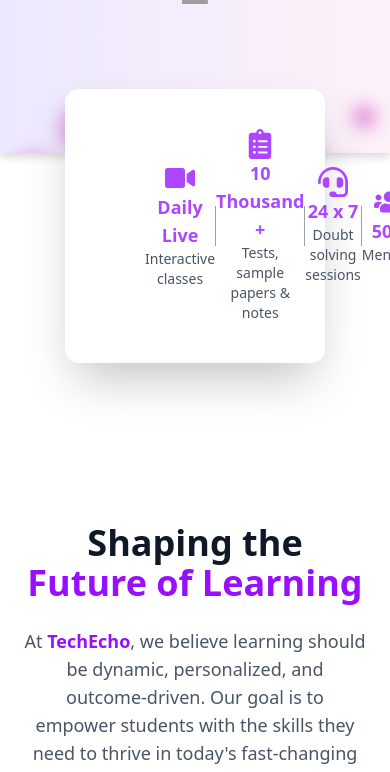
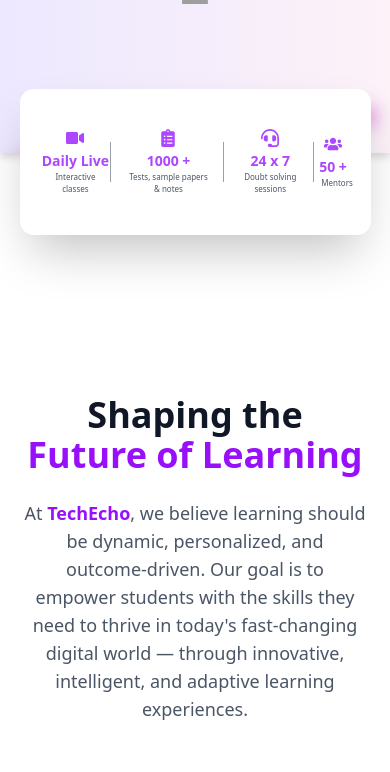
Before and after one commit to TechEcho-24/techecho-school, a React (Vite) app: page / in a window 390 px wide. Shown: the part 980-1752 px from the top of the page. Built offline with nearby package versions, Linux system fonts and the light colour scheme; grey boxes are pictures that could not be loaded.

Commit message:
responsive

```diff
--- a/src/components/home/Features.tsx
+++ b/src/components/home/Features.tsx
@@ -1,5 +1,5 @@
 import { type FC, type JSX } from "react";
-import { FaVideo, FaClipboardList, FaHeadset, FaUsers } from "react-icons/fa";
+import { FaClipboardList, FaHeadset, FaUsers, FaVideo } from "react-icons/fa";
 
 interface FeatureItem {
   icon: JSX.Element;
@@ -9,22 +9,22 @@
 
 const features: FeatureItem[] = [
   {
-    icon: <FaVideo className='text-purple-500 text-3xl' />,
+    icon: <FaVideo className='text-purple-500 md:text-3xl text-lg mb-1' />,
     title: "Daily Live",
     description: "Interactive classes",
   },
   {
-    icon: <FaClipboardList className='text-purple-500 text-3xl' />,
-    title: "10 Thousand +",
+    icon: <FaClipboardList className='text-purple-500 md:text-3xl text-lg mb-1' />,
+    title: "1000 +",
     description: "Tests, sample papers & notes",
   },
   {
-    icon: <FaHeadset className='text-purple-500 text-3xl' />,
+    icon: <FaHeadset className='text-purple-500 md:text-3xl text-lg mb-1' />,
     title: "24 x 7",
     description: "Doubt solving sessions",
   },
   {
-    icon: <FaUsers className='text-purple-500 text-3xl' />,
+    icon: <FaUsers className='text-purple-500 md:text-3xl text-lg mb-1' />,
     title: "50 +",
     description: "Mentors",
   },
@@ -32,16 +32,16 @@
 
 export const CourseFeatures: FC = () => {
   return (
-    <div className='relative bottom-16 px-20 shadow-2xl flex justify-between items-center text-center py-10 rounded-xl bg-white'>
+    <div className='relative bottom-16 md:px-20 px-2 shadow-2xl flex md:justify-around  justify-center items-center text-center py-10 rounded-xl bg-white w-full'>
       {features.map((feature, idx) => (
         <>
-          <div key={idx} className='flex justify-center items-center'>
-            <div className='flex flex-col justify-center items-center'>
+          <div key={idx} className='flex justify-center items-center '>
+            <div className='flex flex-col justify-center items-center '>
               {feature.icon}
-              <h3 className='text-lg font-semibold text-purple-500'>
+              <h3 className='mg:text-lg text-sm font-semibold text-purple-500'>
                 {feature.title}
               </h3>
-              <p className='text-gray-600 text-sm'>{feature.description}</p>
+              <p className='text-gray-600 md:text-sm md:w-full w-[75%] text-[8px]'>{feature.description}</p>
             </div>
           </div>
           {idx !== features.length - 1 && (
--- a/src/components/home/Testimonials.tsx
+++ b/src/components/home/Testimonials.tsx
@@ -1,5 +1,6 @@
-import { type FC } from "react";
-import { motion } from "framer-motion";
+import { AnimatePresence, motion } from "framer-motion";
+import { ChevronLeft, ChevronRight } from "lucide-react";
+import { type FC, useState } from "react";
 
 interface Testimonial {
   quote: string;
@@ -33,29 +34,38 @@
 ];
 
 export const Testimonials: FC = () => {
+  const [index, setIndex] = useState(0);
+
+  const prev = () => {
+    setIndex((prev) => (prev - 1 + testimonials.length) % testimonials.length);
+  };
+
+  const next = () => {
+    setIndex((prev) => (prev + 1) % testimonials.length);
+  };
+
   return (
-    <section className='py-20 px-6 md:px-20 bg-white'>
-      <div className='max-w-6xl mx-auto'>
+    <section className="py-20 px-6 md:px-20 bg-white">
+      <div className="max-w-6xl mx-auto">
         {/* Top Section */}
-        <div className='flex items-center gap-4 mb-12'>
-          {/* Arrow (manually insert) */}
+        <div className="flex items-center gap-4 mb-12">
           <img
-            src='/assets/home/Vector.png'
-            alt='arrow'
-            className='w-6 h-6 md:w-16 md:h-16 mr-10 mt-1'
+            src="/assets/home/Vector.png"
+            alt="arrow"
+            className="w-6 h-6 md:w-16 md:h-16 mr-10 mt-1"
           />
           <div>
-            <h2 className='text-xl md:text-3xl font-medium text-gray-700'>
+            <h2 className="text-xl md:text-3xl font-medium text-gray-700">
               Students Success Stories:
             </h2>
-            <h3 className='text-2xl md:text-4xl font-bold bg-gradient-to-r from-purple-500 to-pink-500 text-transparent bg-clip-text'>
+            <h3 className="text-2xl md:text-4xl font-bold bg-gradient-to-r from-purple-500 to-pink-500 text-transparent bg-clip-text">
               How We Helped Students Thrive
             </h3>
           </div>
         </div>
 
-        {/* Testimonials */}
-        <div className='grid gap-6 md:grid-cols-3'>
+        {/* Desktop Grid */}
+        <div className="hidden md:grid gap-6 md:grid-cols-3">
           {testimonials.map((t, i) => (
             <motion.div
               initial={{ opacity: 0, y: 20 }}
@@ -63,28 +73,78 @@
               transition={{ duration: 0.5, delay: 0.2 }}
               whileHover={{ scale: 1.05 }}
               key={i}
-              className='cursor-pointer bg-gradient-to-br from-purple-50 to-pink-50 rounded-xl p-6 shadow-lg border border-purple-100'
+              className="cursor-pointer bg-gradient-to-br from-purple-50 to-pink-50 rounded-xl p-6 shadow-lg border border-purple-100"
             >
-              <div className='text-6xl text-purple-400 font-bold mb-4'>“</div>
-              <p className='text-gray-700 text-sm leading-relaxed mb-6 mt-20'>
+              <div className="text-6xl text-purple-400 font-bold mb-4">“</div>
+              <p className="text-gray-700 text-sm leading-relaxed mb-6 mt-20">
                 {t.quote}
               </p>
-              <div className='flex items-center gap-3'>
+              <div className="flex items-center gap-3">
                 <img
                   src={t.image}
                   alt={t.name}
-                  className='w-10 h-10 rounded-full object-cover'
+                  className="w-10 h-10 rounded-full object-cover"
                 />
                 <div>
-                  <p className='font-semibold text-sm text-gray-800'>
+                  <p className="font-semibold text-sm text-gray-800">
                     {t.name}
                   </p>
-                  <p className='text-xs text-gray-500'>{t.role}</p>
+                  <p className="text-xs text-gray-500">{t.role}</p>
                 </div>
               </div>
             </motion.div>
           ))}
         </div>
+
+        {/* Mobile Carousel */}
+        <div className="md:hidden flex flex-col items-center">
+          <AnimatePresence mode="wait">
+            <motion.div
+              key={index}
+              initial={{ opacity: 0, x: 50 }}
+              animate={{ opacity: 1, x: 0 }}
+              exit={{ opacity: 0, x: -50 }}
+              transition={{ duration: 0.4 }}
+              className="w-full bg-gradient-to-br from-purple-50 to-pink-50 rounded-xl p-6 shadow-lg border border-purple-100"
+            >
+              <div className="text-6xl text-purple-400 font-bold mb-4">“</div>
+              <p className="text-gray-700 text-sm leading-relaxed mb-6 mt-20">
+                {testimonials[index].quote}
+              </p>
+              <div className="flex items-center gap-3">
+                <img
+                  src={testimonials[index].image}
+                  alt={testimonials[index].name}
+                  className="w-10 h-10 rounded-full object-cover"
+                />
+                <div>
+                  <p className="font-semibold text-sm text-gray-800">
+                    {testimonials[index].name}
+                  </p>
+                  <p className="text-xs text-gray-500">
+                    {testimonials[index].role}
+                  </p>
+                </div>
+              </div>
+            </motion.div>
+          </AnimatePresence>
+
+          {/* Carousel Buttons */}
+          <div className="flex justify-between items-center w-full">
+            <button
+              onClick={prev}
+              className=" text-black px-4 py-1 rounded "
+            >
+            <ChevronLeft/>
+            </button>
+            <button
+              onClick={next}
+              className="text-black px-4 py-1 rounded "
+            >
+              <ChevronRight/>
+            </button>
+          </div>
+        </div>
       </div>
     </section>
   );
--- a/src/pages/Home.tsx
+++ b/src/pages/Home.tsx
@@ -5,18 +5,18 @@
 import Carousel from "../components/home/Carousel";
 import GoogleReviewWidget from "../components/home/GoogleReviewWidget";
 
-import { AboutOurMission } from "../components/home/OurMission";
-import { OurCourses } from "@/components/home/OurCourses";
-import { Features } from "./Features";
 import { CourseFeatures } from "@/components/home/Features";
 import { HowTechEchoWorks } from "@/components/home/HowTechEchoWorks";
+import { OurCourses } from "@/components/home/OurCourses";
 import { Testimonials } from "@/components/home/Testimonials";
+import { AboutOurMission } from "../components/home/OurMission";
+import { Features } from "./Features";
 
 export default function Home() {
   return (
     <div>
       <Hero />
-      <div className='max-w-2/3 mx-auto'>
+      <div className='md:max-w-2/3 max-w-[90%] mx-auto'>
         <CourseFeatures />
       </div>
 
```
